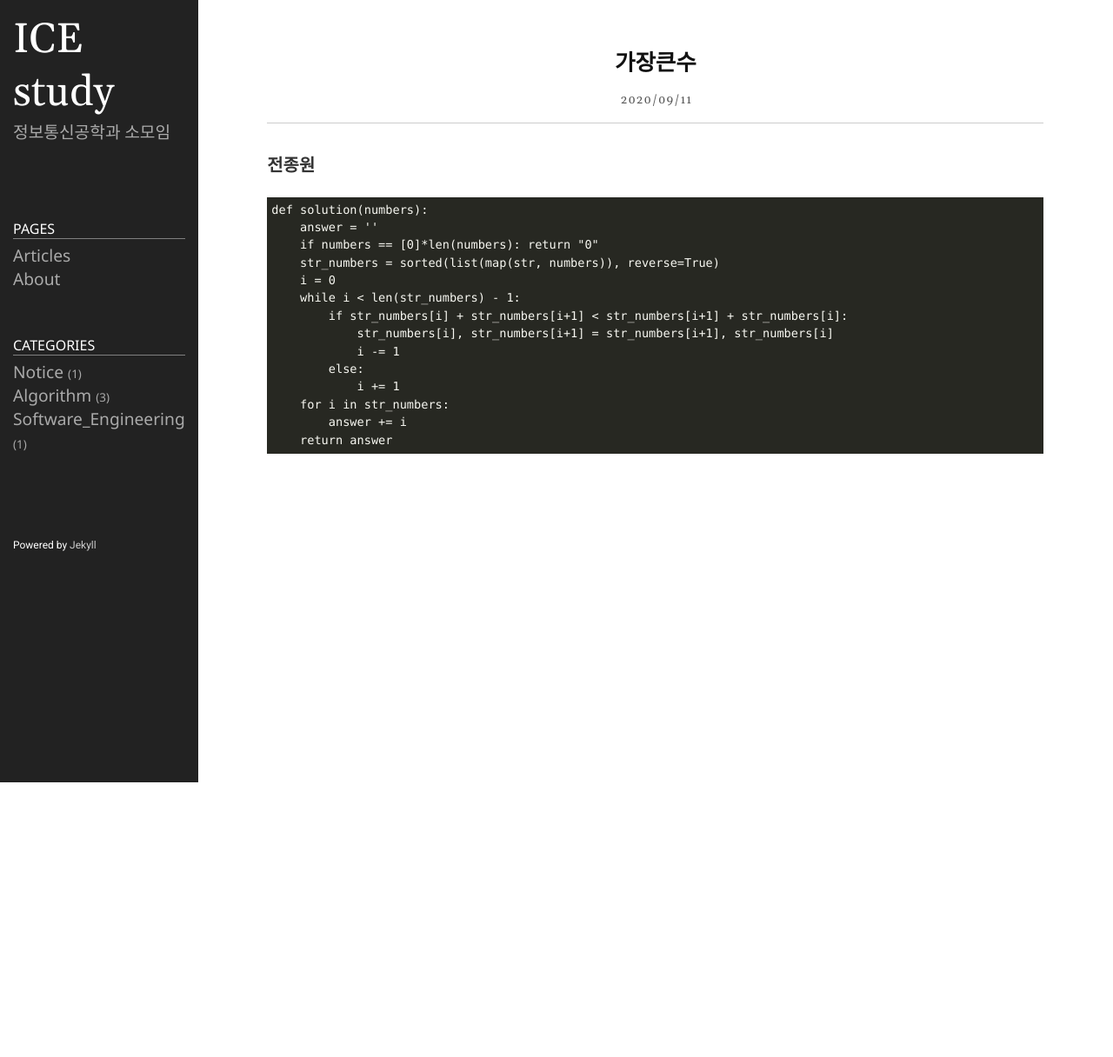
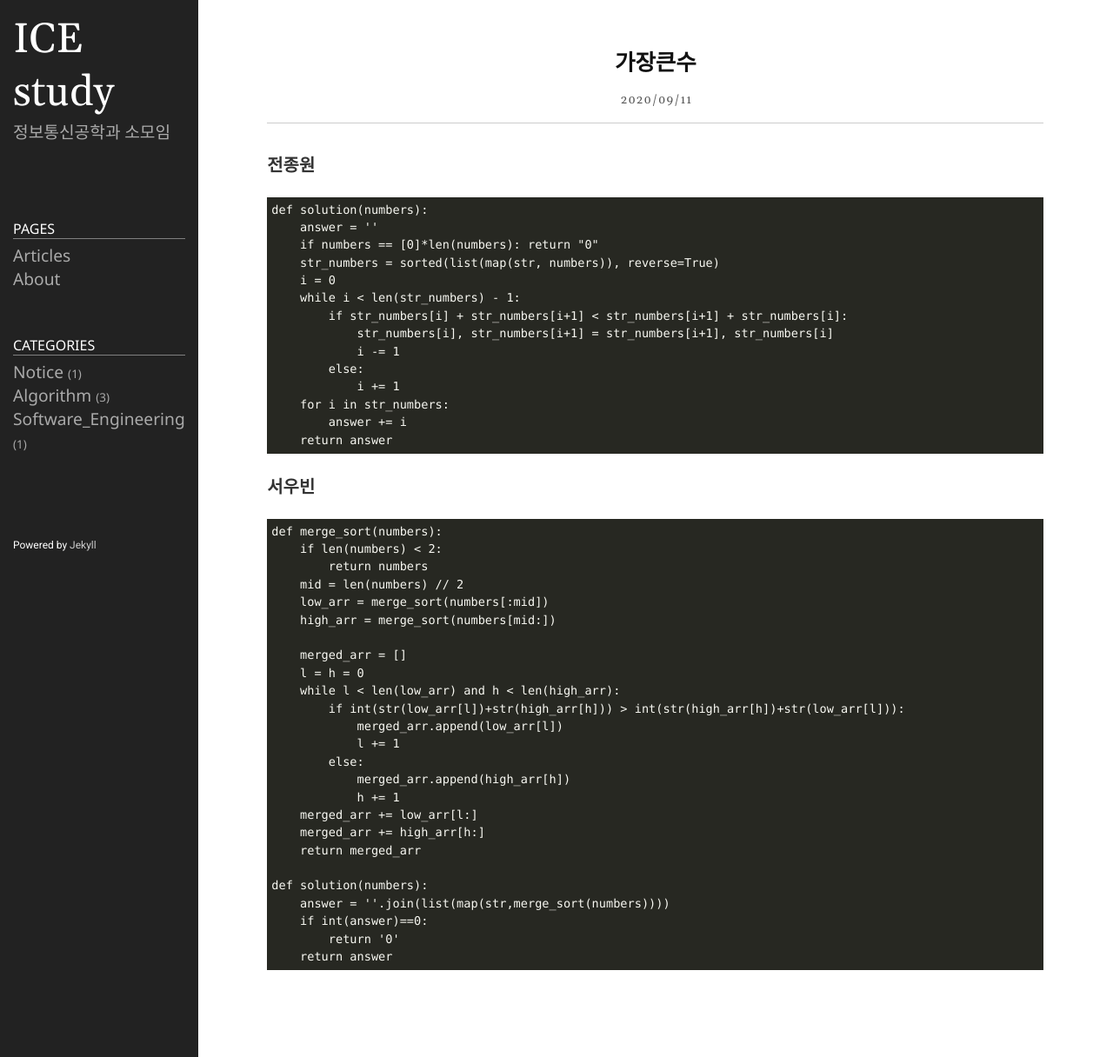
Before and after one commit to icestudy/icestudy.github.io, a Jekyll site: the page built from _posts/2020-09-11-가장큰수.md, in a window 1280 px wide. Shown: the whole page at 87% size. Built offline with Jekyll 4.4.1, drawn with Linux system fonts in a browser that asks for light colours; before the commit the page ends 900 px from its top, so only the background shows below that.

Commit message:
Update 2020-09-11-가장큰수.md

````diff
--- a/_posts/2020-09-11-가장큰수.md
+++ b/_posts/2020-09-11-가장큰수.md
@@ -22,3 +22,32 @@ def solution(numbers):
         answer += i
     return answer
 ```
+
+### 서우빈
+```
+def merge_sort(numbers):
+    if len(numbers) < 2:
+        return numbers
+    mid = len(numbers) // 2
+    low_arr = merge_sort(numbers[:mid])
+    high_arr = merge_sort(numbers[mid:])
+
+    merged_arr = []
+    l = h = 0
+    while l < len(low_arr) and h < len(high_arr):
+        if int(str(low_arr[l])+str(high_arr[h])) > int(str(high_arr[h])+str(low_arr[l])):
+            merged_arr.append(low_arr[l])
+            l += 1
+        else:
+            merged_arr.append(high_arr[h])
+            h += 1
+    merged_arr += low_arr[l:]
+    merged_arr += high_arr[h:]
+    return merged_arr
+
+def solution(numbers):
+    answer = ''.join(list(map(str,merge_sort(numbers))))
+    if int(answer)==0:
+        return '0'
+    return answer
+```
````
